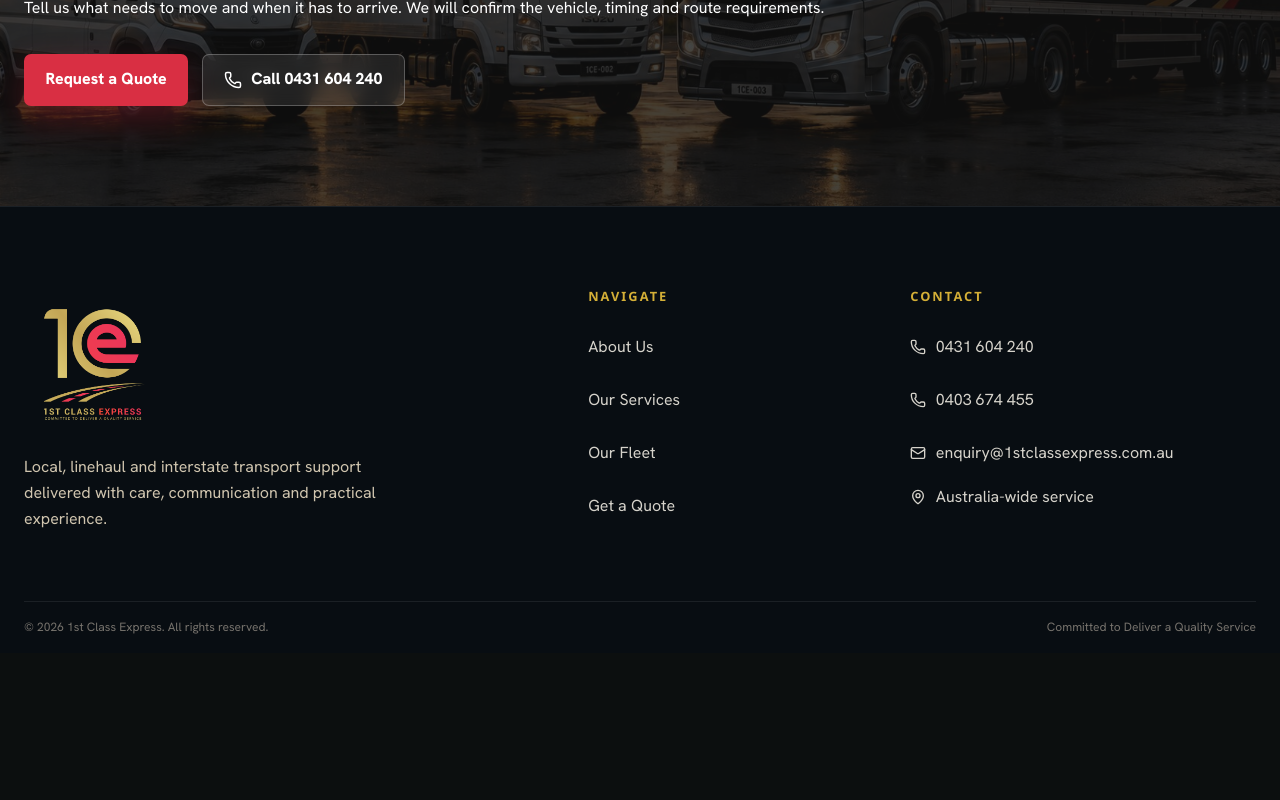
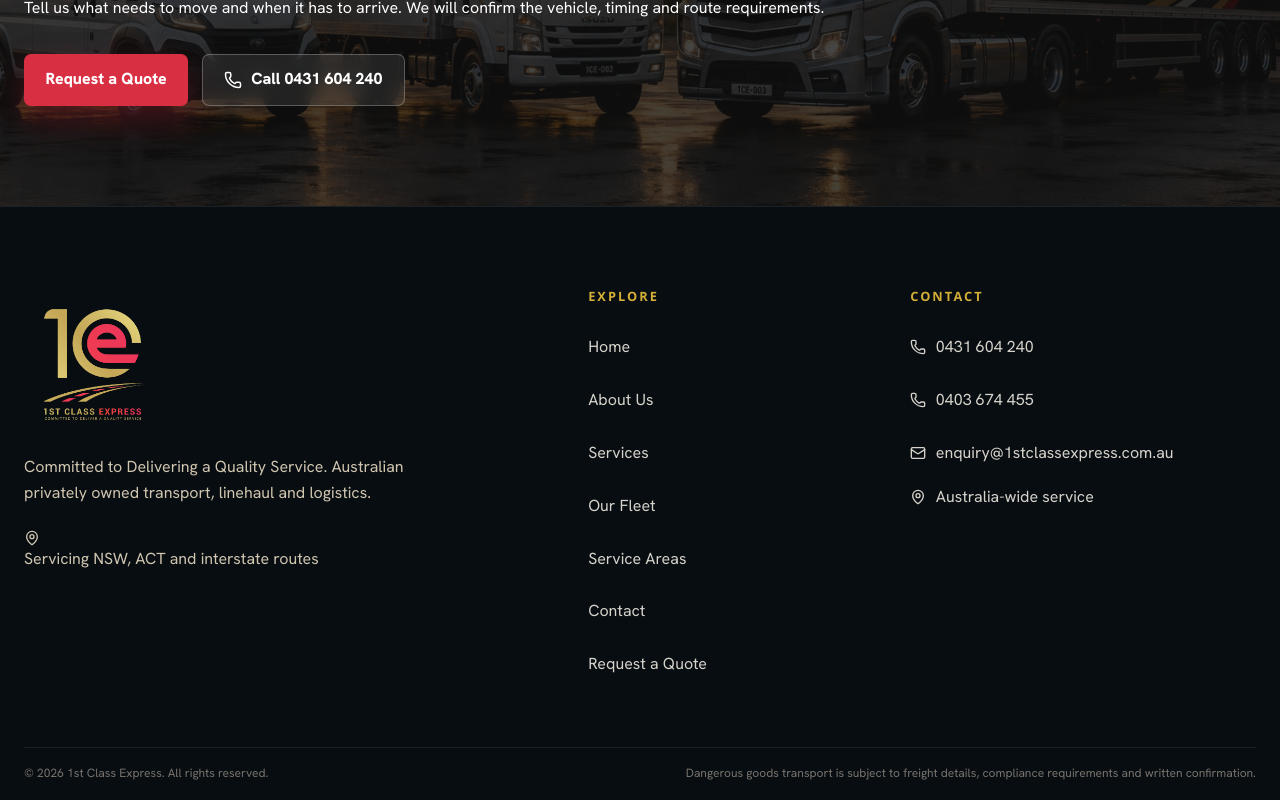
Before and after one commit to abubakerasif202/1st, a React (Vite) app: page / in a window 1280 px wide. Shown: the part 7461-8261 px from the top of the page. Before the commit the page ends 8114 px from the top, so only its background shows below. Built offline with nearby package versions, Linux system fonts and the light colour scheme; no server answers.

Commit message:
feat: update footer to match Lovable content

```diff
--- a/src/components/layout/SiteFooter.tsx
+++ b/src/components/layout/SiteFooter.tsx
@@ -4,8 +4,8 @@ import { company, phoneHref } from '../../data/company'
 
 export function SiteFooter() {
   return <footer className="site-footer"><div className="container-page footer-grid">
-    <div><img src="/brand/first-class-express-logo.png" loading="lazy" alt="1st Class Express" width="170" height="185" /><p>Local, linehaul and interstate transport support delivered with care, communication and practical experience.</p></div>
-    <div><h2>Navigate</h2><Link to="/about-us">About Us</Link><Link to="/our-services">Our Services</Link><Link to="/our-fleet">Our Fleet</Link><Link to="/book-now">Get a Quote</Link></div>
-    <div><h2>Contact</h2><a href={phoneHref(company.phonePrimary)}><Phone size={16} />{company.phonePrimary}</a><a href={phoneHref(company.phoneSecondary)}><Phone size={16} />{company.phoneSecondary}</a><a href={`mailto:${company.email}`}><Mail size={16} />{company.email}</a><span><MapPin size={16} />Australia-wide service</span></div>
-  </div><div className="container-page footer-bottom"><span>© {new Date().getFullYear()} 1st Class Express. All rights reserved.</span><span>{company.tagline}</span></div></footer>
+    <div><img src="/brand/first-class-express-logo.png" loading="lazy" alt="1st Class Express" width="170" height="185" /><p>Committed to Delivering a Quality Service. Australian privately owned transport, linehaul and logistics.</p><p><MapPin size={16}/>Servicing NSW, ACT and interstate routes</p></div>
+    <div><h2>Explore</h2><Link to="/">Home</Link><Link to="/about-us">About Us</Link><Link to="/our-services">Services</Link><Link to="/our-fleet">Our Fleet</Link><Link to="/service-areas">Service Areas</Link><Link to="/contact">Contact</Link><Link to="/book-now">Request a Quote</Link></div>
+    <div><h2>Contact</h2><a href={phoneHref(company.phonePrimary)}><Phone size={16}/>{company.phonePrimary}</a><a href={phoneHref(company.phoneSecondary)}><Phone size={16}/>{company.phoneSecondary}</a><a href={`mailto:${company.email}`}><Mail size={16}/>{company.email}</a><span><MapPin size={16}/>Australia-wide service</span></div>
+  </div><div className="container-page footer-bottom"><span>© {new Date().getFullYear()} 1st Class Express. All rights reserved.</span><span>Dangerous goods transport is subject to freight details, compliance requirements and written confirmation.</span></div></footer>
 }
```
